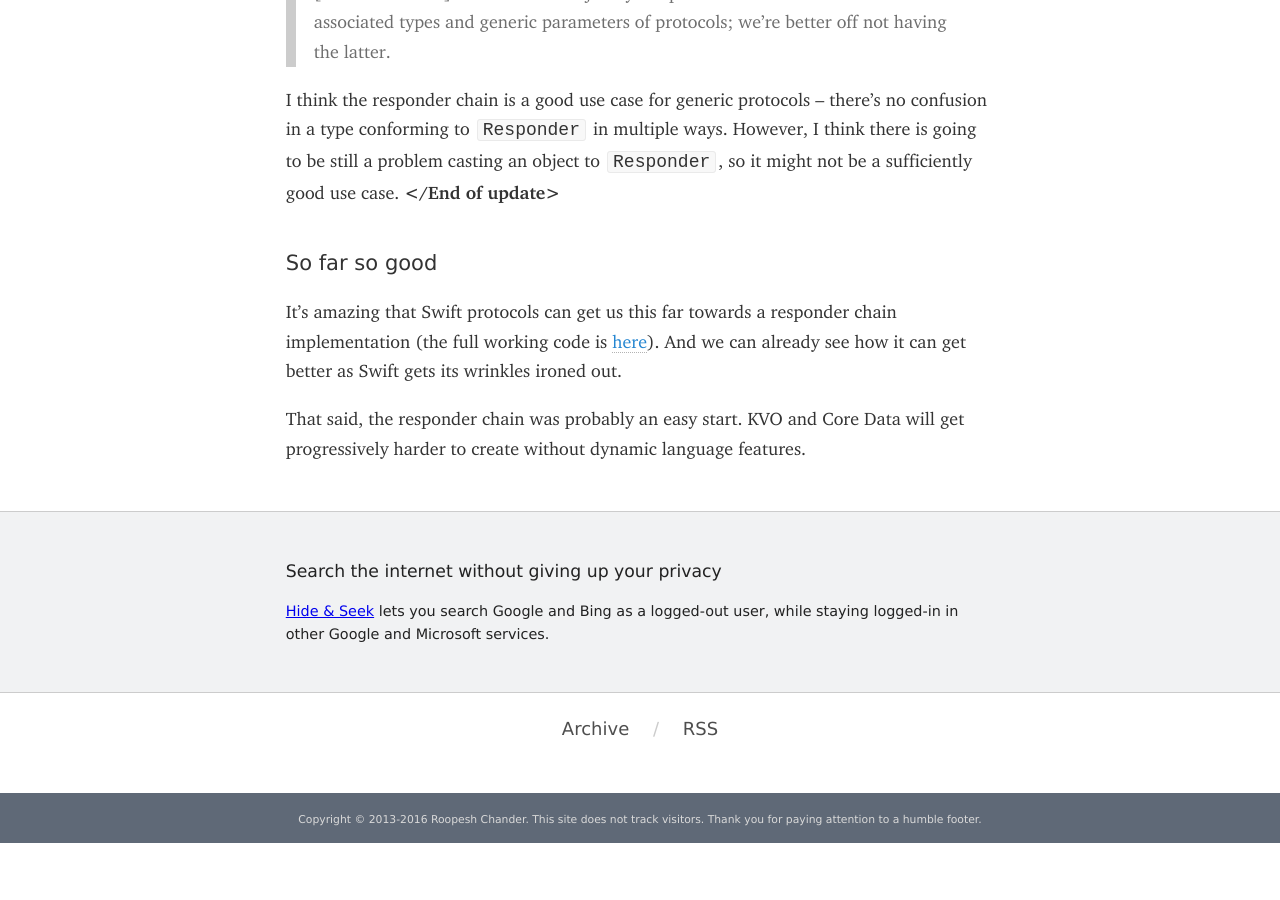
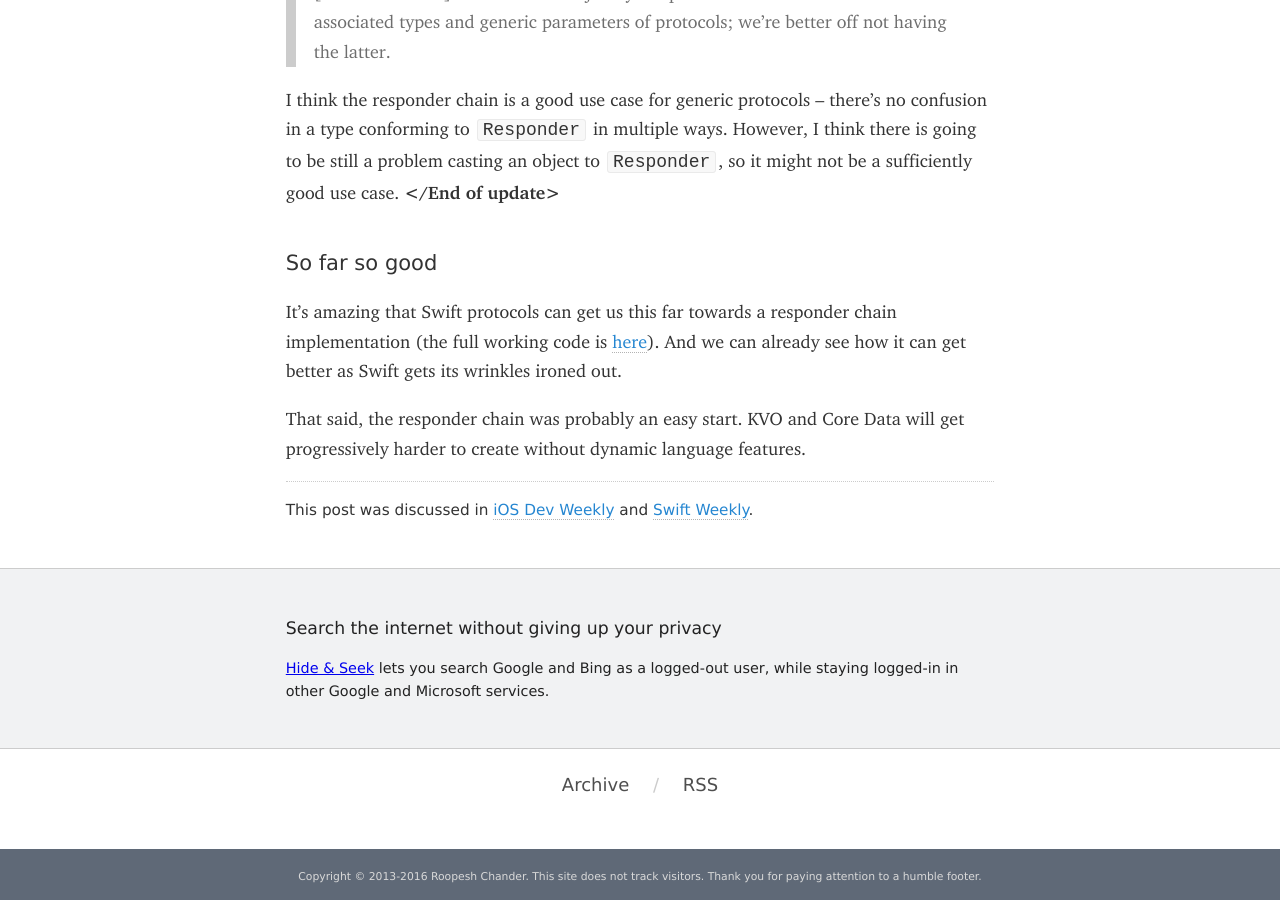
Before and after one commit to roop/roop.github.io, a Jekyll site: the page built from _posts/2016-06-04-swifty-responder-chain.md, in a window 1280 px wide and 900 px high, scrolled down 7053 px. Built offline with Jekyll 4.4.1, drawn with Linux system fonts in a browser that asks for light colours; some web fonts are replaced; before the commit the page ends 7896 px from its top, so only the background shows below that.

Commit message:
Add linkback postscript to Swifty Responder Chain

```diff
--- a/_posts/2016-06-04-swifty-responder-chain.md
+++ b/_posts/2016-06-04-swifty-responder-chain.md
@@ -4,6 +4,8 @@
 description: "Trying to create a responder chain implementation in pure Swift"
 tagline: ""
 category: posts
+postscript: "This post was discussed in [iOS Dev Weekly](http://iosdevweekly.com/issues/254#code) and [Swift Weekly](http://swiftweekly.com/issues/issue-42)."
+
 ---
 
 From Jordan Rose's tweets in response to [my previous post][prev_post]
```
